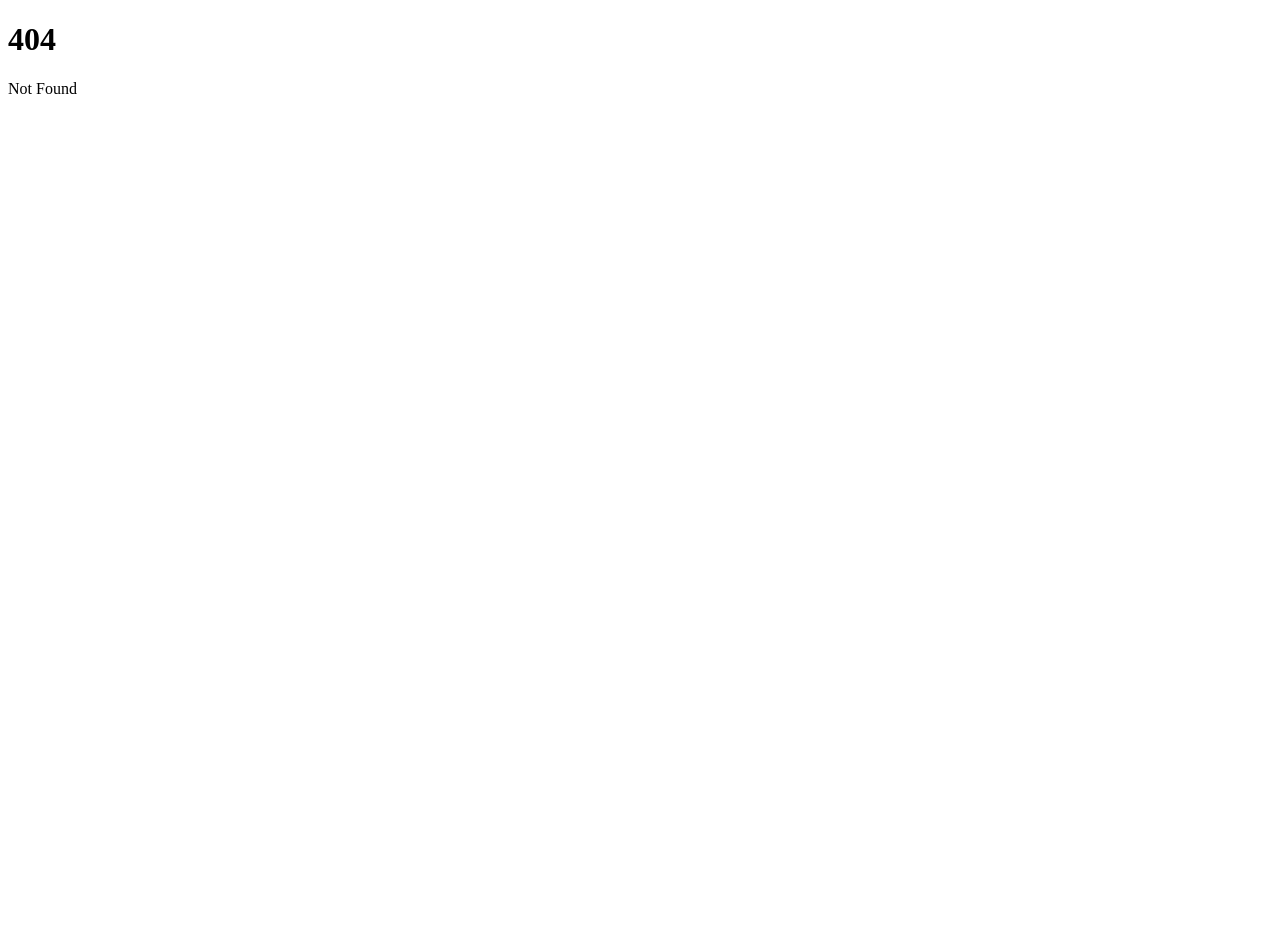
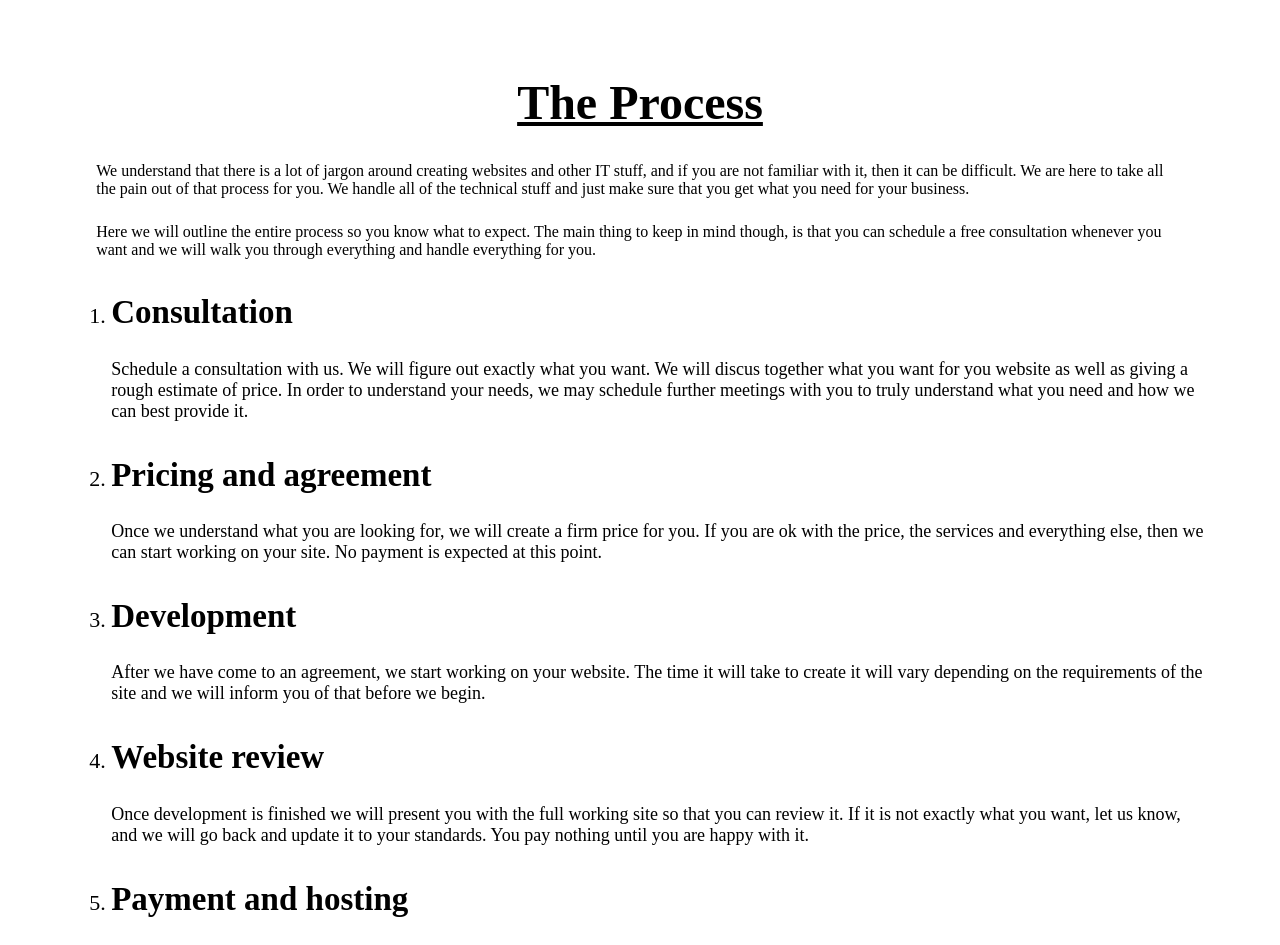
Before and after one commit to inlet-sites/inletsites-dev, a SvelteKit app: page /process in a window 1280 px wide. Before the commit this address had no page. Shown: the top 945 px of the page. Before the commit the page ends 800 px from the top, so only its background shows below. Built offline with nearby package versions, Linux system fonts and the light colour scheme.

Commit message:
Create page to show process.

```diff
--- /dev/null
+++ b/src/routes/process/+page.svelte
@@ -0,0 +1,63 @@
+<script>
+    import Menu from "../../components/Menu.svelte";
+</script>
+
+<div class="container">
+    <h1>The Process</h1>
+    <p class="top">We understand that there is a lot of jargon around creating websites and other IT stuff, and if you are not familiar with it, then it can be difficult. We are here to take all the pain out of that process for you. We handle all of the technical stuff and just make sure that you get what you need for your business.</p>
+
+    <p class="top">Here we will outline the entire process so you know what to expect. The main thing to keep in mind though, is that you can schedule a free consultation whenever you want and we will walk you through everything and handle everything for you.</p>
+
+    <ol>
+        <li>
+            <h2>Consultation</h2>
+            <p>Schedule a consultation with us. We will figure out exactly what you want. We will discus together what you want for you website as well as giving a rough estimate of price. In order to understand your needs, we may schedule further meetings with you to truly understand what you need and how we can best provide it.</p>
+        </li>
+        <li>
+            <h2>Pricing and agreement</h2>
+            <p>Once we understand what you are looking for, we will create a firm price for you. If you are ok with the price, the services and everything else, then we can start working on your site. No payment is expected at this point.</p>
+        </li>
+        <li>
+            <h2>Development</h2>
+            <p>After we have come to an agreement, we start working on your website. The time it will take to create it will vary depending on the requirements of the site and we will inform you of that before we begin.</p>
+        </li>
+        <li>
+            <h2>Website review</h2>
+            <p>Once development is finished we will present you with the full working site so that you can review it. If it is not exactly what you want, let us know, and we will go back and update it to your standards. You pay nothing until you are happy with it.</p>
+        </li>
+        <li>
+            <h2>Payment and hosting</h2>
+            <p>Once you approve of the site and are happy with how it works and looks, then we will accept payment for development. Once payment is recieved, the site goes live on your domain.</p>
+        </li>
+        <li>
+            <h2>Ongoing maintenance</h2>
+            <p>We will send you a bill once a month for hosting and all other monthly costs. Other than that, you don't have to do anything more. We will ensure that the website stays online in good working order. If there are any issues then you can contact us at any time. If you need further functionality for your site in the future, then call us up and we can start back at step 1!</p>
+        </li>
+    </ol>
+</div>
+
+<style>
+    .container{
+        width: 90%;
+        margin: 75px auto;
+    }
+
+    h1{
+        text-align: center;
+        font-size: 48px;
+        text-decoration: underline;
+    }
+
+    li{
+        margin-top: 35px;
+        font-size: 22px;
+    }
+
+    li p{
+        font-size: 18px;
+    }
+
+    .top{
+        margin: 25px;
+    }
+</style>
```
